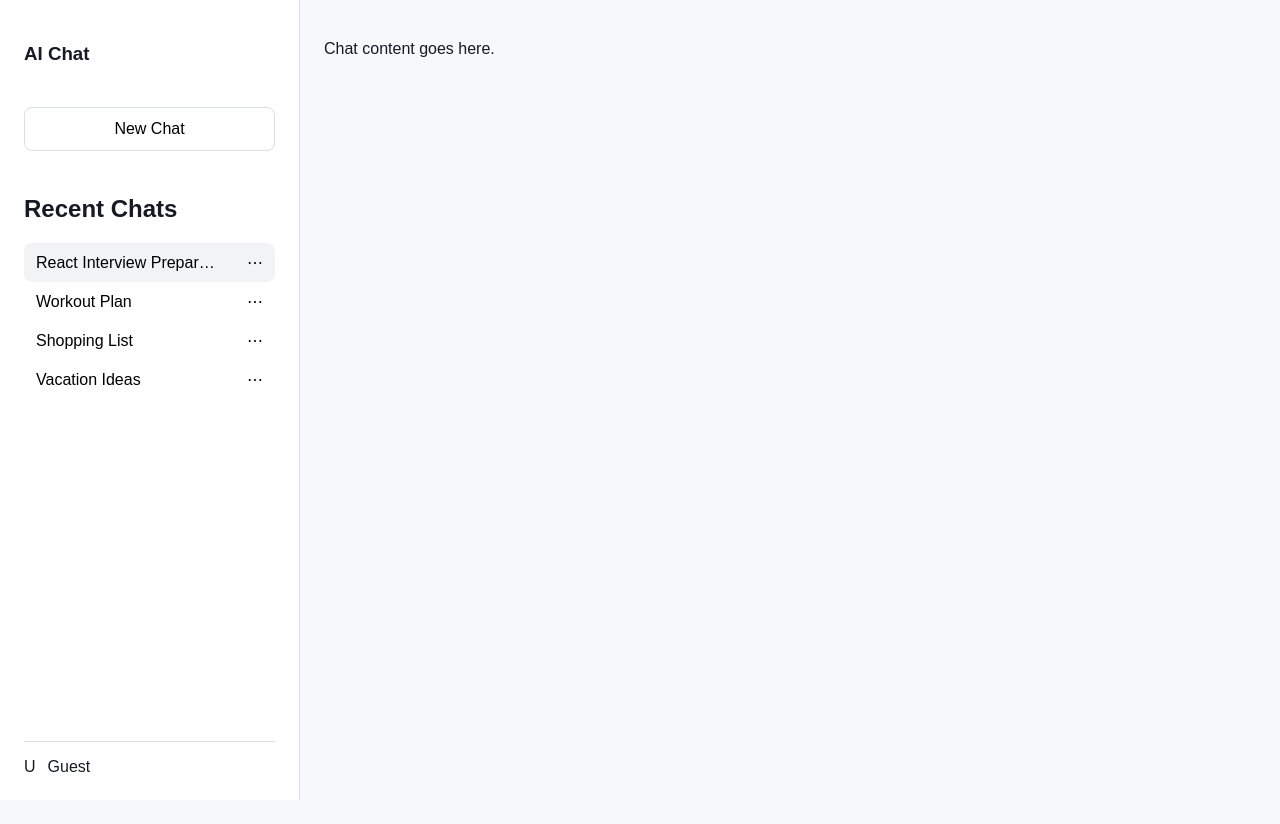
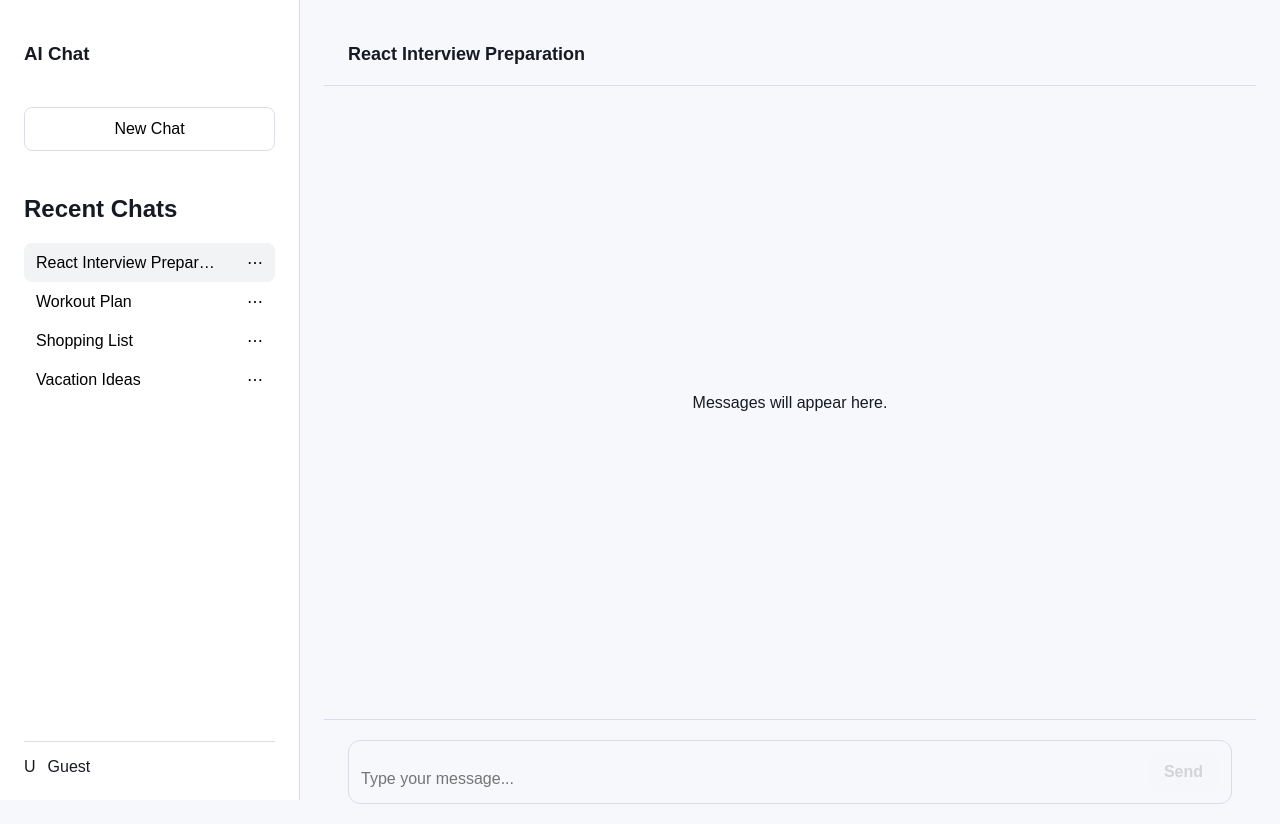
Before and after one commit to MPetrov99/fivetran-ai-chat, a React (Vite) app: page / in a window 1280 px wide. Before the commit the page ends 800 px from the top, so only its background shows below. Built offline with nearby package versions, Linux system fonts and the light colour scheme.

Commit message:
feat: build chat area layout and input

```diff
--- /dev/null
+++ b/src/components/ChatArea/ChatArea.scss
@@ -0,0 +1,7 @@
+.chat-area {
+  display: flex;
+  flex-direction: column;
+  width: 100%;
+  min-width: 0;
+  min-height: 100vh;
+}
--- /dev/null
+++ b/src/components/ChatArea/ChatArea.tsx
@@ -0,0 +1,38 @@
+// -----------------------------------------------------------------------------
+// Component: ChatArea
+//
+// Responsibility:
+// Coordinates the active chat header, message area and message input section.
+//
+// Receives:
+// - chat: the currently active chat
+//
+// Used by:
+// - AppLayout
+// -----------------------------------------------------------------------------
+
+import './ChatArea.scss'
+import ChatHeader from '../ChatHeader/ChatHeader'
+import ChatMessages from '../ChatMessages/ChatMessages'
+import ChatInput from '../ChatInput/ChatInput'
+import type { Chat } from '../../types/Chat'
+
+type ChatAreaProps = {
+  chat: Chat | undefined
+}
+
+function ChatArea({ chat }: ChatAreaProps) {
+  function handleMessageSubmit(message: string) {
+    console.log('Submitted message:', message)
+  }
+
+  return (
+    <section className="chat-area" aria-label="Active chat">
+      <ChatHeader title={chat?.title ?? 'Untitled Chat'} />
+      <ChatMessages />
+      <ChatInput onMessageSubmit={handleMessageSubmit} />
+    </section>
+  )
+}
+
+export default ChatArea
--- /dev/null
+++ b/src/components/ChatHeader/ChatHeader.scss
@@ -0,0 +1,11 @@
+.chat-header {
+  flex-shrink: 0;
+  padding: 20px 24px;
+  border-bottom: 1px solid var(--color-border);
+
+  &__title {
+    margin: 0;
+    font-size: 18px;
+    font-weight: 600;
+  }
+}
--- /dev/null
+++ b/src/components/ChatHeader/ChatHeader.tsx
@@ -0,0 +1,28 @@
+// -----------------------------------------------------------------------------
+// Component: ChatHeader
+//
+// Responsibility:
+// Displays the title of the currently active chat.
+//
+// Receives:
+// - title: the active chat title
+//
+// Used by:
+// - ChatArea
+// -----------------------------------------------------------------------------
+
+import './ChatHeader.scss'
+
+type ChatHeaderProps = {
+  title: string
+}
+
+function ChatHeader({ title }: ChatHeaderProps) {
+  return (
+    <header className="chat-header">
+      <h2 className="chat-header__title">{title}</h2>
+    </header>
+  )
+}
+
+export default ChatHeader
--- /dev/null
+++ b/src/components/ChatInput/ChatInput.scss
@@ -0,0 +1,45 @@
+.chat-input {
+  flex-shrink: 0;
+  padding: 20px 24px;
+  border-top: 1px solid var(--color-border);
+
+  &__form {
+    display: flex;
+    align-items: flex-end;
+    gap: 12px;
+    width: 100%;
+    padding: 12px;
+    border: 1px solid var(--color-border);
+    border-radius: 12px;
+  }
+
+  &__textarea {
+    flex: 1;
+    min-width: 0;
+    min-height: 24px;
+    max-height: 160px;
+    padding: 0;
+    border: none;
+    outline: none;
+    resize: none;
+    font: inherit;
+    line-height: 24px;
+    background: transparent;
+    overflow-y: auto;
+  }
+
+  &__submit-button {
+    flex-shrink: 0;
+    padding: 10px 16px;
+    border: none;
+    border-radius: 8px;
+    font: inherit;
+    font-weight: 600;
+    cursor: pointer;
+
+    &:disabled {
+      cursor: not-allowed;
+      opacity: 0.5;
+    }
+  }
+}
--- /dev/null
+++ b/src/components/ChatInput/ChatInput.tsx
@@ -0,0 +1,86 @@
+// -----------------------------------------------------------------------------
+// Component: ChatInput
+//
+// Responsibility:
+// Allows the user to compose and submit a chat message.
+//
+// Receives:
+// - onMessageSubmit: called when the user submits a non-empty message
+//
+// Used by:
+// - ChatArea
+// -----------------------------------------------------------------------------
+
+import './ChatInput.scss'
+import { useRef, useState } from 'react'
+import type { ChangeEvent, KeyboardEvent, SubmitEvent } from 'react'
+
+type ChatInputProps = {
+  onMessageSubmit: (message: string) => void
+}
+
+function ChatInput({ onMessageSubmit }: ChatInputProps) {
+  const [message, setMessage] = useState('')
+  const trimmedMessage = message.trim()
+  const isSubmitDisabled = trimmedMessage.length === 0
+  const textareaRef = useRef<HTMLTextAreaElement | null>(null)
+
+  function resizeTextarea(textarea: HTMLTextAreaElement) {
+    textarea.style.height = 'auto'
+    textarea.style.height = `${Math.min(textarea.scrollHeight, 160)}px`
+  }
+
+  function handleMessageChange(event: ChangeEvent<HTMLTextAreaElement>) {
+    setMessage(event.target.value)
+    resizeTextarea(event.target)
+  }
+
+  function handleSubmit(event: SubmitEvent<HTMLFormElement>) {
+    event.preventDefault()
+
+    if (isSubmitDisabled) {
+      return
+    }
+
+    onMessageSubmit(trimmedMessage)
+    setMessage('')
+
+    if (textareaRef.current) {
+      textareaRef.current.style.height = 'auto'
+    }
+  }
+
+  function handleKeyDown(event: KeyboardEvent<HTMLTextAreaElement>) {
+    if (event.key === 'Enter' && !event.shiftKey) {
+      event.preventDefault()
+      event.currentTarget.form?.requestSubmit()
+    }
+  }
+
+  return (
+    <footer className="chat-input">
+      <form className="chat-input__form" onSubmit={handleSubmit}>
+        <textarea
+          ref={textareaRef}
+          className="chat-input__textarea"
+          value={message}
+          onChange={handleMessageChange}
+          onKeyDown={handleKeyDown}
+          placeholder="Type your message..."
+          aria-label="Message"
+          rows={1}
+        />
+
+        <button
+          className="chat-input__submit-button"
+          type="submit"
+          disabled={isSubmitDisabled}
+        >
+          Send
+        </button>
+      </form>
+    </footer>
+  )
+}
+
+export default ChatInput
--- /dev/null
+++ b/src/components/ChatMessages/ChatMessages.scss
@@ -0,0 +1,12 @@
+.chat-messages {
+  display: flex;
+  flex: 1;
+  align-items: center;
+  justify-content: center;
+  min-height: 0;
+  padding: 24px;
+
+  &__placeholder {
+    margin: 0;
+  }
+}
--- /dev/null
+++ b/src/components/ChatMessages/ChatMessages.tsx
@@ -0,0 +1,24 @@
+// -----------------------------------------------------------------------------
+// Component: ChatMessages
+//
+// Responsibility:
+// Displays the messages belonging to the active chat.
+//
+// Receives:
+// None
+//
+// Used by:
+// - ChatArea
+// -----------------------------------------------------------------------------
+
+import './ChatMessages.scss'
+
+function ChatMessages() {
+  return (
+    <div className="chat-messages">
+      <p className="chat-messages__placeholder">Messages will appear here.</p>
+    </div>
+  )
+}
+
+export default ChatMessages
--- a/src/components/DeleteChatModal/DeleteChatModal.scss
+++ b/src/components/DeleteChatModal/DeleteChatModal.scss
@@ -2,11 +2,9 @@
   position: fixed;
   inset: 0;
   z-index: 1000;
-
   display: flex;
   align-items: center;
   justify-content: center;
-
   background-color: rgba(0, 0, 0, 0.6);
 
   &__dialog {
--- a/src/layouts/AppLayout.tsx
+++ b/src/layouts/AppLayout.tsx
@@ -19,9 +19,11 @@ import { useState } from 'react'
 import { initialChats } from '../data/chats'
 import type { Chat } from '../types/Chat'
 import EmptyChatState from '../components/EmptyChatState/EmptyChatState'
+import ChatArea from '../components/ChatArea/ChatArea'
 
 function AppLayout() {
   const [chats, setChats] = useState<Chat[]>(initialChats)
+  const activeChat = chats.find((chat) => chat.isActive)
 
   function handleChatDelete(chatId: number) {
     setChats((currentChats) => {
@@ -94,8 +96,7 @@ function AppLayout() {
         {chats.length === 0 ? (
           <EmptyChatState onNewChat={handleNewChat} />
         ) : (
-          // Temporary placeholder
-          <p>Chat content goes here.</p>
+          <ChatArea chat={activeChat} />
         )}
       </main>
     </div>
```
Also changed, not shown: src/components/EmptyChatState/EmptyChatState.scss (+0 -8 lines).
